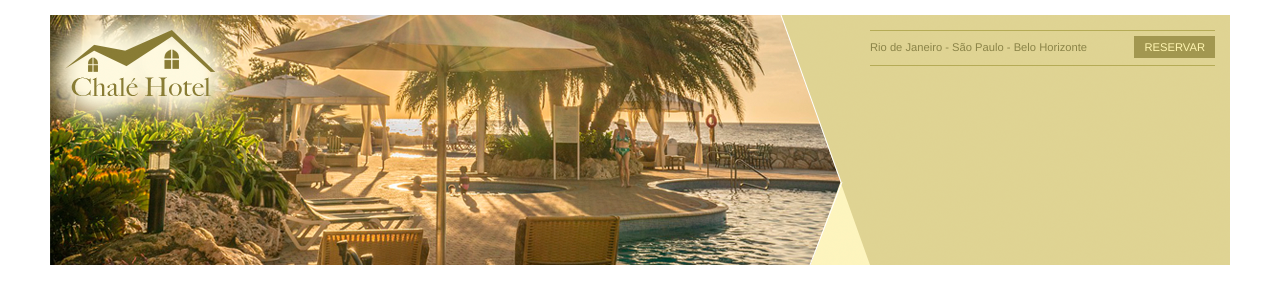
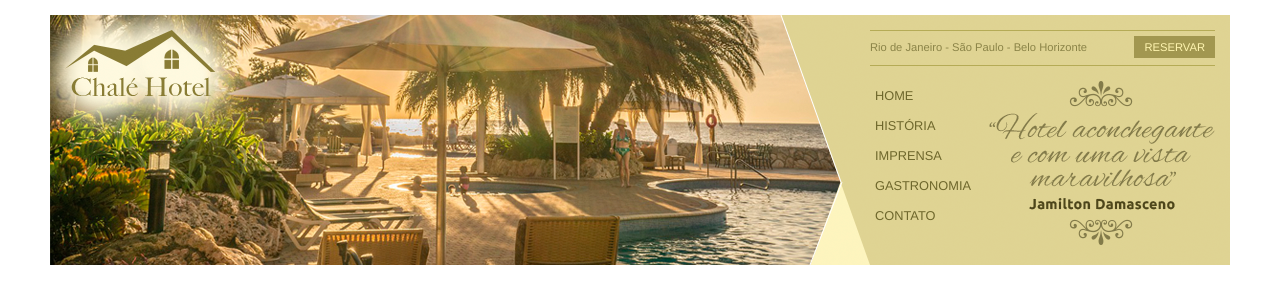
Before and after one commit to Fabio-Frare/Chale_hotel, a plain HTML site: page index.html in a window 1280 px wide. Drawn offline with Linux system fonts and the light colour scheme.

Commit message:
Menu vertical

```diff
--- a/css/estilo.css
+++ b/css/estilo.css
@@ -86,3 +86,34 @@ a.reserva {
     padding: 5px 10px;
     float: right;
 }
+
+/* Barra de navegação vertical*/
+
+#menu {
+    margin-top: 15px;
+}
+
+ul {
+    list-style: none;
+}
+
+ul#navegacao {
+    float: left;
+}
+ul#navegacao a {
+    text-transform: uppercase;
+    font-size: 0.8em;
+    padding: 5px;
+    color: #6e672c;
+    line-height: 30px;
+}
+
+ul#navegacao a:hover {
+    background: #fdf6be;
+}
+
+.depoimento {
+   width: 226px;
+   height: 164px;
+   float: right;
+}
--- a/index.html
+++ b/index.html
@@ -15,6 +15,7 @@
                 </div>
                 <div id="area-menu">
                     <div id="conteudo-menu">
+
                         <div id="menu-locais">
                             <span class="locais">
                                 Rio de Janeiro - São Paulo - Belo Horizonte
@@ -22,6 +23,18 @@
                             <a class="reserva" href="">Reservar</a>
                             <div style="clear: both;"></div>
                         </div>
+
+                        <div id="menu">
+                            <ul id="navegacao">
+                                <li><a href="index.html">Home</a></li>
+                                <li><a href="">História</a></li>
+                                <li><a href="">Imprensa</a></li>
+                                <li><a href="">Gastronomia</a></li>
+                                <li><a href="">Contato</a></li>
+                            </ul>
+                            <img class="depoimento"  src="imagens/depoimento.png">
+                        </div>
+
                     </div>
                 </div>
             </div> <!-- fim topo -->
```
